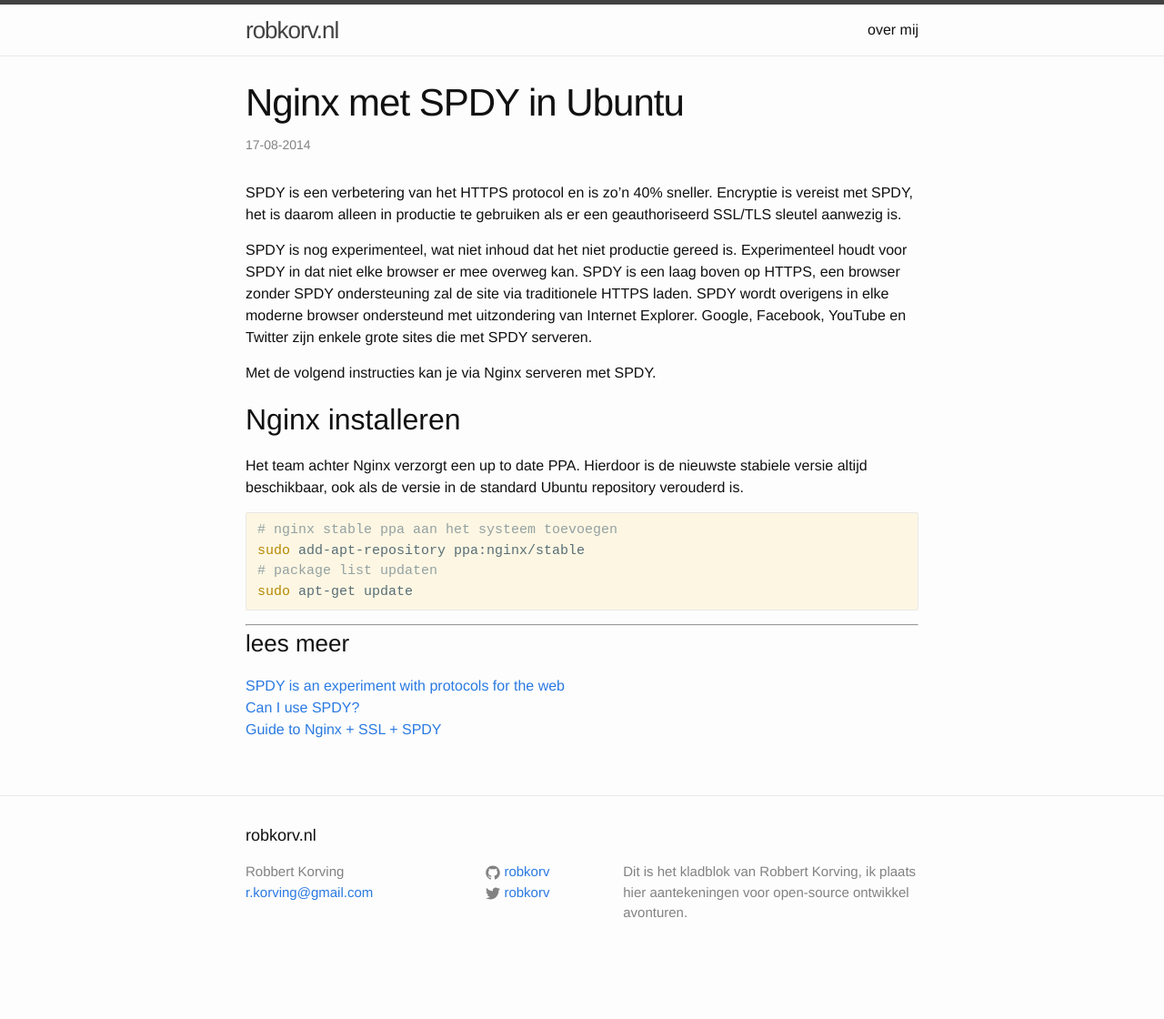
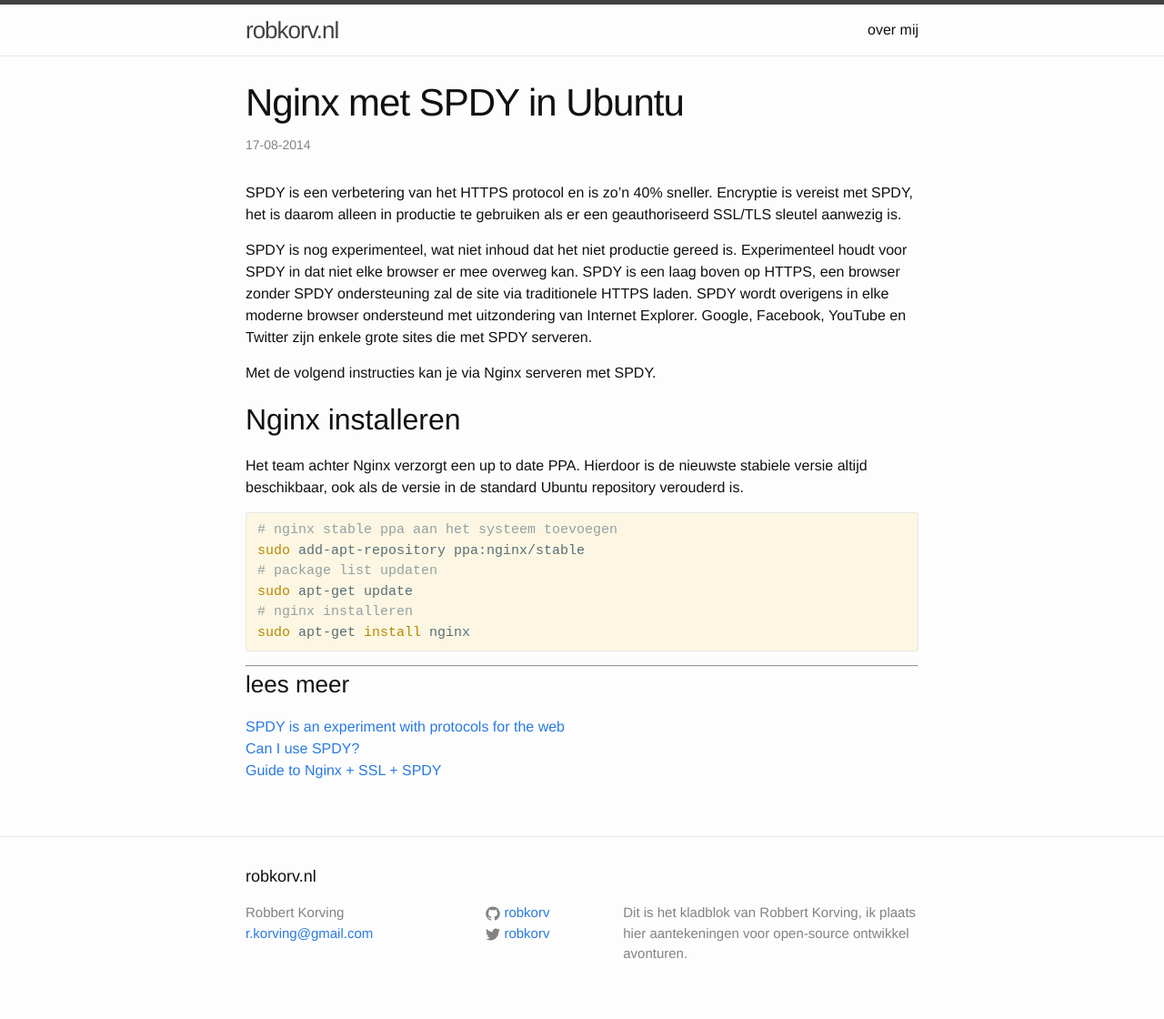
Before and after one commit to robkorv/robkorv.github.io, a Jekyll site: the page built from _posts/2014-08-17-nginx-met-spdy-in-ubuntu.md, in a window 1280 px wide. Shown: the whole page at 91% size. Built offline with Jekyll 4.4.1, drawn with Linux system fonts in a browser that asks for light colours; Markdown is read by kramdown in place of the engine named in the settings; before the commit the page ends 1075 px from its top, so only the background shows below that.

Commit message:
post update

````diff
--- a/_posts/2014-08-17-nginx-met-spdy-in-ubuntu.md
+++ b/_posts/2014-08-17-nginx-met-spdy-in-ubuntu.md
@@ -29,6 +29,8 @@
 sudo add-apt-repository ppa:nginx/stable
 # package list updaten
 sudo apt-get update
+# nginx installeren
+sudo apt-get install nginx
 ```
 
 ---
````
